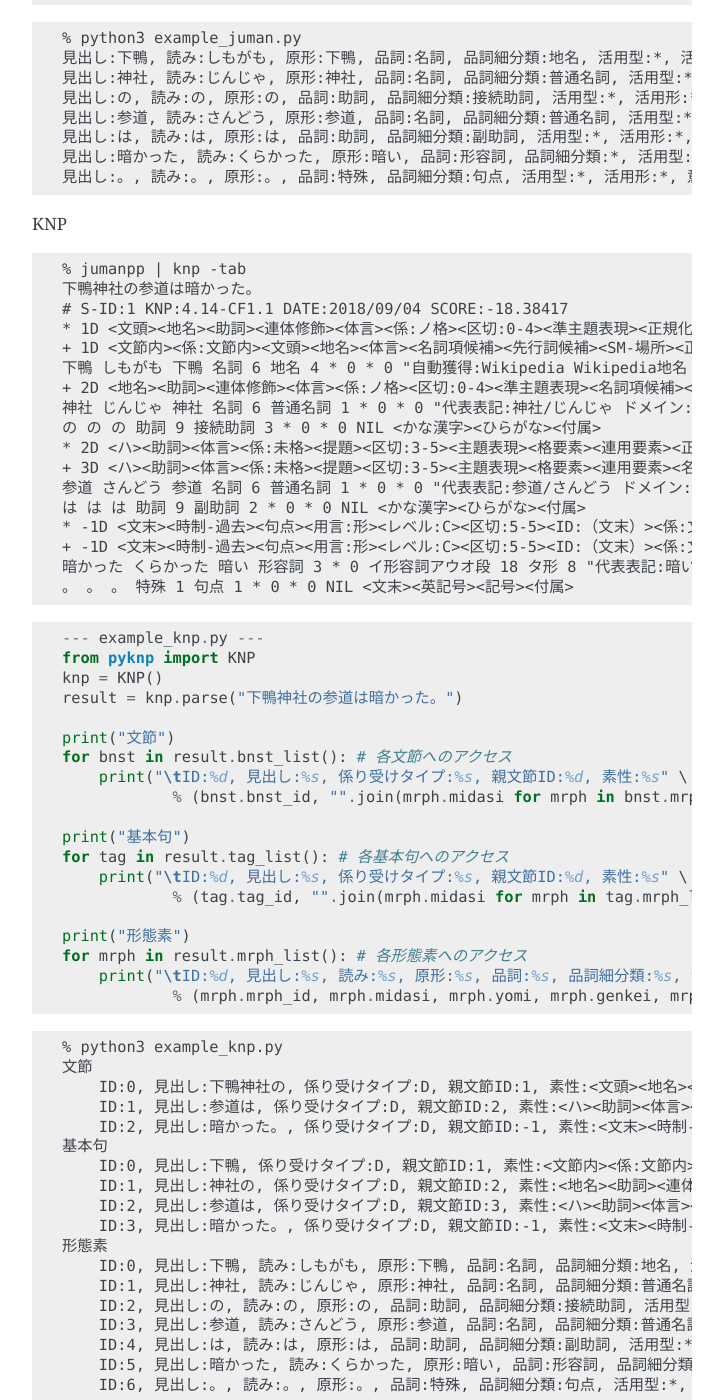
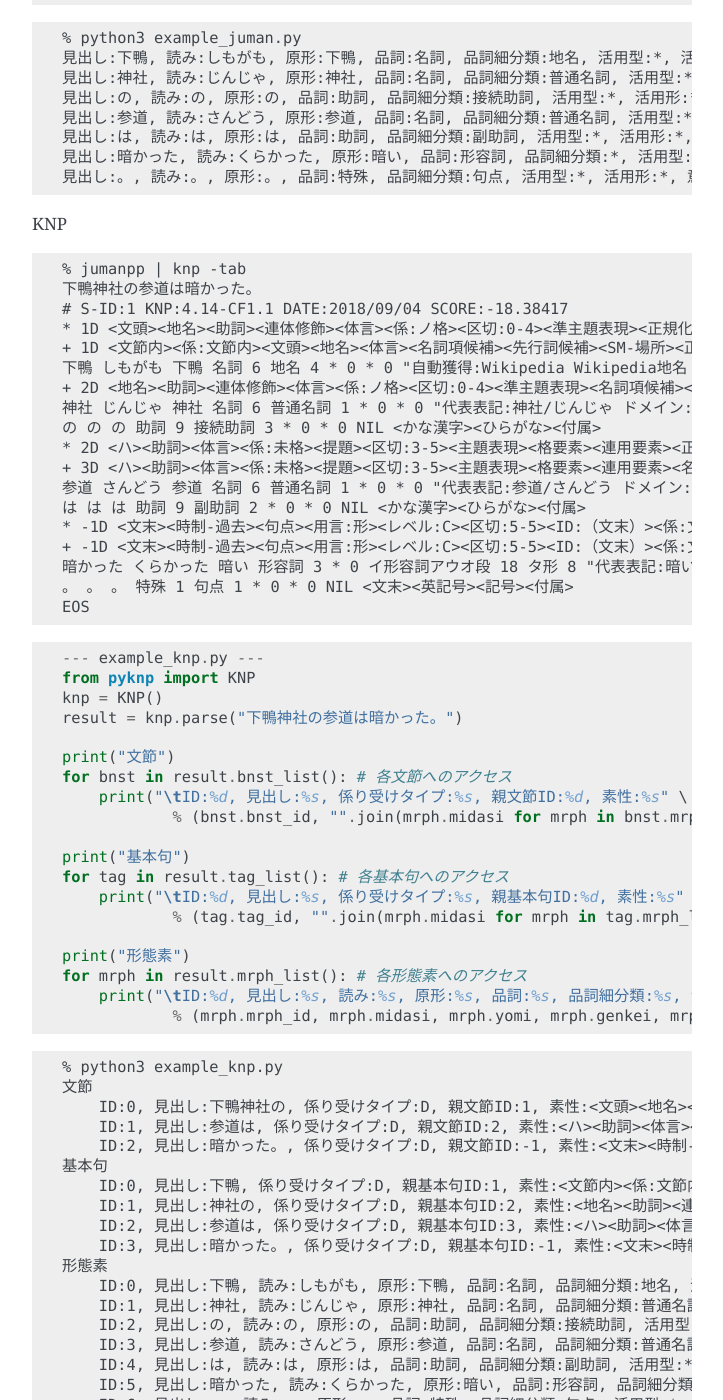
Before and after one commit to ku-nlp/pyknp, a Sphinx documentation site: the page built from docs/index.rst, in a window 1280 px wide and 1400 px high, scrolled down 1325 px. Shown: the whole window, without its empty margins (388-1111 px from the left). Built offline with Sphinx 7.4.7, drawn with Linux system fonts in a browser that asks for light colours; some of the changed text lies outside the part shown.

Commit message:
small changes in documents.

```diff
--- a/docs/index.rst
+++ b/docs/index.rst
@@ -35,7 +35,8 @@ pyknpのインストール
 Usage
 ============
 
-JUMAN++/KNPでは文を3つの粒度、文節(Bunsetsu)、形態素(Morpheme)、基本句(Tag)、で扱う。
+JUMAN++/KNPでは文を3つの粒度、文節(Bunsetsu)、基本句(Tag)、形態素(Morpheme) で扱う。
+
 
 
 例: 「下鴨神社の参道は暗かった。」
@@ -105,6 +106,7 @@ KNP
     + -1D <文末><時制-過去><句点><用言:形><レベル:C><区切:5-5><ID:（文末）><係:文末><提題受:30><主節><格要素><連用要素><状態述語><正規化代表表記:暗い/くらい><用言代表表記:暗い/くらい><主題格:一人称優位><格関係2:ガ:参道><格解析結果:暗い/くらい:形22:ガ/N/参道/2/0/1;ニ/U/-/-/-/-;ト/U/-/-/-/-;カラ/U/-/-/-/-;時間/U/-/-/-/-;修飾/U/-/-/-/-;ガ２/U/-/-/-/-;ニクラベル/U/-/-/-/-;外の関係/U/-/-/-/->
     暗かった くらかった 暗い 形容詞 3 * 0 イ形容詞アウオ段 18 タ形 8 "代表表記:暗い/くらい" <代表表記:暗い/くらい><正規化代表表記:暗い/くらい><表現文末><かな漢字><活用語><自立><内容語><タグ単位始><文節始><文節主辞>
     。 。 。 特殊 1 句点 1 * 0 * 0 NIL <文末><英記号><記号><付属>
+    EOS
 
 .. code-block:: python
 
@@ -120,7 +122,7 @@ KNP
 
     print("基本句")
     for tag in result.tag_list(): # 各基本句へのアクセス
-        print("\tID:%d, 見出し:%s, 係り受けタイプ:%s, 親文節ID:%d, 素性:%s" \
+        print("\tID:%d, 見出し:%s, 係り受けタイプ:%s, 親基本句ID:%d, 素性:%s" \
                 % (tag.tag_id, "".join(mrph.midasi for mrph in tag.mrph_list()), tag.dpndtype, tag.parent_id, tag.fstring))
 
     print("形態素")
@@ -136,10 +138,10 @@ KNP
         ID:1, 見出し:参道は, 係り受けタイプ:D, 親文節ID:2, 素性:<ハ><助詞><体言><係:未格><提題><区切:3-5><主題表現><格要素><連用要素><正規化代表表記:参道/さんどう><主辞代表表記:参道/さんどう>
         ID:2, 見出し:暗かった。, 係り受けタイプ:D, 親文節ID:-1, 素性:<文末><時制-過去><句点><用言:形><レベル:C><区切:5-5><ID:（文末）><係:文末><提題受:30><主節><格要素><連用要素><状態述語><正規化代表表記:暗い/くらい><主辞代表表記:暗い/くらい>
     基本句
-        ID:0, 見出し:下鴨, 係り受けタイプ:D, 親文節ID:1, 素性:<文節内><係:文節内><文頭><地名><体言><名詞項候補><先行詞候補><SM-場所><正規化代表表記:下鴨/しもがも><NE内:LOCATION>
-        ID:1, 見出し:神社の, 係り受けタイプ:D, 親文節ID:2, 素性:<地名><助詞><連体修飾><体言><係:ノ格><区切:0-4><準主題表現><名詞項候補><先行詞候補><SM-場所><係チ:非用言格解析||用言&&文節内:Ｔ解析格-ヲ><正規化代表表記:神社/じんじゃ><NE:LOCATION:下鴨神社>
-        ID:2, 見出し:参道は, 係り受けタイプ:D, 親文節ID:3, 素性:<ハ><助詞><体言><係:未格><提題><区切:3-5><主題表現><格要素><連用要素><名詞項候補><先行詞候補><正規化代表表記:参道/さんどう><解析格:ガ>
-        ID:3, 見出し:暗かった。, 係り受けタイプ:D, 親文節ID:-1, 素性:<文末><時制-過去><句点><用言:形><レベル:C><区切:5-5><ID:（文末）><係:文末><提題受:30><主節><格要素><連用要素><状態述語><正規化代表表記:暗い/くらい><用言代表表記:暗い/くらい><主題格:一人称優位><格関係2:ガ:参道><格解析結果:暗い/くらい:形22:ガ/N/参道/2/0/1;ニ/U/-/-/-/-;ト/U/-/-/-/-;カラ/U/-/-/-/-;時間/U/-/-/-/-;修飾/U/-/-/-/-;ガ２/U/-/-/-/-;ニクラベル/U/-/-/-/-;外の関係/U/-/-/-/->
+        ID:0, 見出し:下鴨, 係り受けタイプ:D, 親基本句ID:1, 素性:<文節内><係:文節内><文頭><地名><体言><名詞項候補><先行詞候補><SM-場所><正規化代表表記:下鴨/しもがも><NE内:LOCATION>
+        ID:1, 見出し:神社の, 係り受けタイプ:D, 親基本句ID:2, 素性:<地名><助詞><連体修飾><体言><係:ノ格><区切:0-4><準主題表現><名詞項候補><先行詞候補><SM-場所><係チ:非用言格解析||用言&&文節内:Ｔ解析格-ヲ><正規化代表表記:神社/じんじゃ><NE:LOCATION:下鴨神社>
+        ID:2, 見出し:参道は, 係り受けタイプ:D, 親基本句ID:3, 素性:<ハ><助詞><体言><係:未格><提題><区切:3-5><主題表現><格要素><連用要素><名詞項候補><先行詞候補><正規化代表表記:参道/さんどう><解析格:ガ>
+        ID:3, 見出し:暗かった。, 係り受けタイプ:D, 親基本句ID:-1, 素性:<文末><時制-過去><句点><用言:形><レベル:C><区切:5-5><ID:（文末）><係:文末><提題受:30><主節><格要素><連用要素><状態述語><正規化代表表記:暗い/くらい><用言代表表記:暗い/くらい><主題格:一人称優位><格関係2:ガ:参道><格解析結果:暗い/くらい:形22:ガ/N/参道/2/0/1;ニ/U/-/-/-/-;ト/U/-/-/-/-;カラ/U/-/-/-/-;時間/U/-/-/-/-;修飾/U/-/-/-/-;ガ２/U/-/-/-/-;ニクラベル/U/-/-/-/-;外の関係/U/-/-/-/->
     形態素
         ID:0, 見出し:下鴨, 読み:しもがも, 原形:下鴨, 品詞:名詞, 品詞細分類:地名, 活用型:*, 活用形:*, 意味情報:自動獲得:Wikipedia Wikipedia地名 疑似代表表記 代表表記:下鴨/しもがも, 代表表記:下鴨/しもがも
         ID:1, 見出し:神社, 読み:じんじゃ, 原形:神社, 品詞:名詞, 品詞細分類:普通名詞, 活用型:*, 活用形:*, 意味情報:代表表記:神社/じんじゃ ドメイン:文化・芸術 カテゴリ:場所-施設 地名末尾, 代表表記:神社/じんじゃ
@@ -170,7 +172,7 @@ Author/Contact
 - John Richardson, Tomohide Shibata, Yuta Hayashibe, Tomohiro Sakaguchi
 
 
-Indices and tables
+Indices and Tables
 ==================
 
 * :ref:`genindex`
```
Also changed, not shown: 1 other file.
